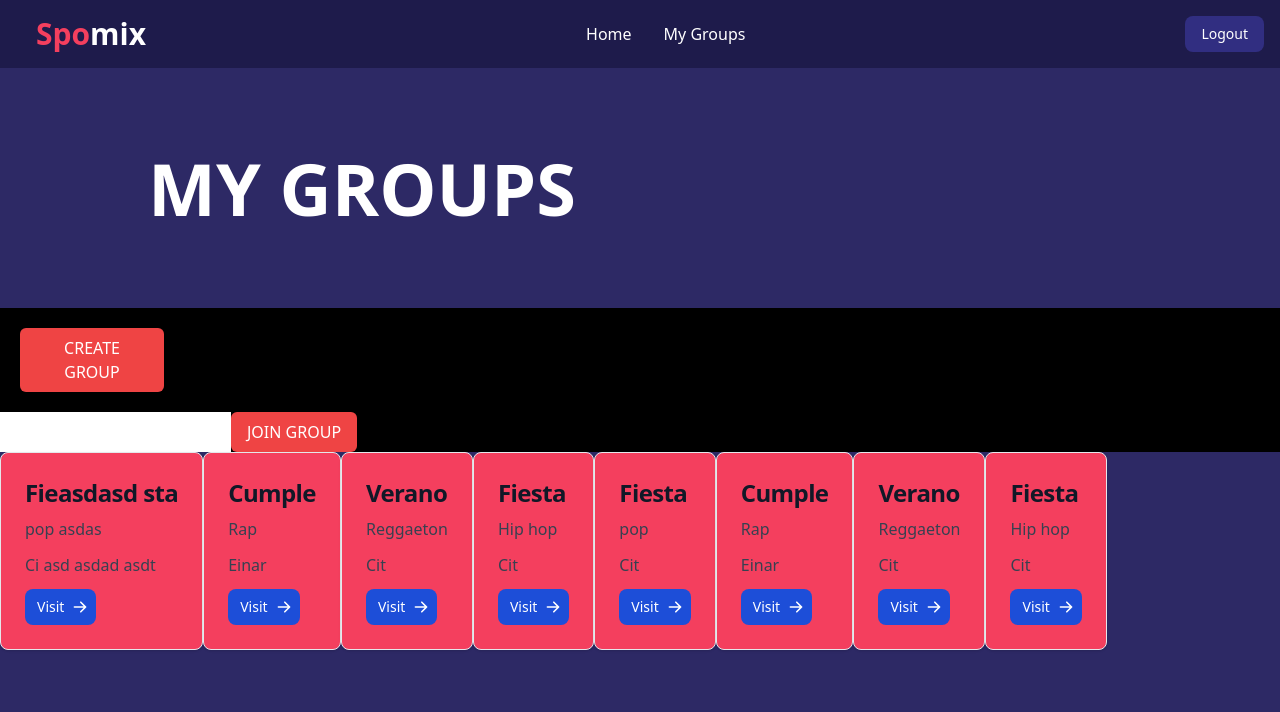
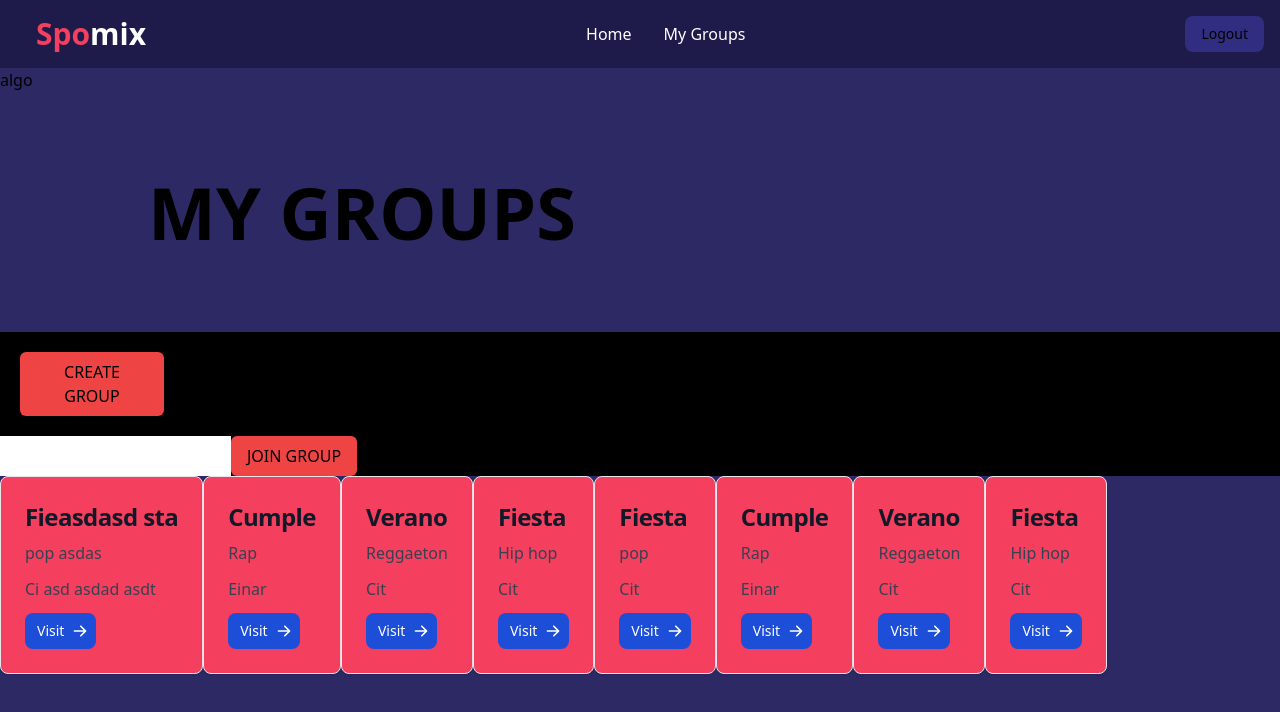
Before and after one commit to Citlalli27/spomix02, a React (Create React App) app: page /newgroup in a window 1280 px wide. Shown: the top 712 px of the page. Built offline with nearby package versions, Linux system fonts and the light colour scheme.

Commit message:
“improvements”

```diff
--- a/src/components/NewGroup.jsx
+++ b/src/components/NewGroup.jsx
@@ -5,8 +5,9 @@ import Group from "./Group";
 
 const Home = () => {
   return (
-    <div className="bg-[#2d2965]  text-white  w-full">
+    <div className="bg-[#2d2965]  text-black  w-full">
       <NavbarHome />
+      algo
       <GroupsContainer />
     </div>
   );
```
